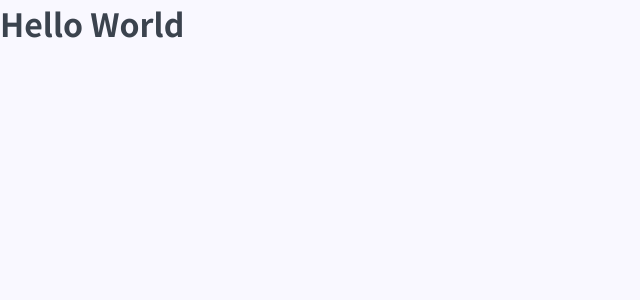
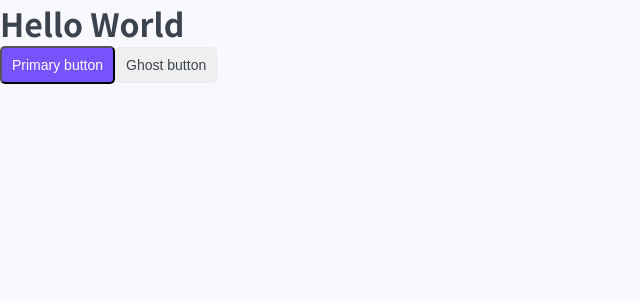
Before and after one commit to MaksimShachykau/Next-JS, a Next.js app: page / in a window 1280 px wide. Shown: the top 300 px of the page, without its empty margins (0-640 px from the left). Built offline with nearby package versions, Linux system fonts and the light colour scheme.

Commit message:
B-5: add Button component

```diff
--- /dev/null
+++ b/components/Button/Button.module.css
@@ -0,0 +1,33 @@
+.button {
+	display: inline-block;
+	box-sizing: border-box;
+	cursor: pointer;
+	border-radius: 5px;
+	font-size: 14px;
+	font-weight: 400;
+	line-height: 14px;
+	text-align: center;
+	padding: 10px;
+	transition: all .2s;
+}
+
+.primary {
+	color: white;
+	background-color: var(--primary);
+}
+
+.primary:hover {
+	color: white;
+	background-color: var(--primary-hover);
+}
+
+.ghost {
+	color: var(--black);
+	background-color: none;
+	border: var(--border-btn-gray);
+}
+
+.ghost:hover {
+	color: white;
+	background-color: var(--primary-hover);
+}
--- /dev/null
+++ b/components/Button/Button.props.ts
@@ -0,0 +1,6 @@
+import { ReactNode } from 'react';
+
+export interface IButtonProps {
+    type: 'primary' | 'ghost',
+    children: ReactNode
+}
--- /dev/null
+++ b/components/Button/Button.tsx
@@ -0,0 +1,15 @@
+import React from 'react';
+import cn from 'classnames';
+
+import { IButtonProps } from './Button.props';
+
+import styles from './Button.module.css';
+
+const Button = ({ type, children }: IButtonProps): JSX.Element => {
+    return <button className={cn(styles['button'], {
+        [styles.primary]:  type === 'primary',
+        [styles.ghost]:  type === 'ghost'
+    })}>{children}</button>;
+};
+
+export default Button;
--- /dev/null
+++ b/components/Button/index.ts
@@ -0,0 +1,3 @@
+import Button  from './Button';
+
+export default Button;
--- a/components/HTag/HTag.tsx
+++ b/components/HTag/HTag.tsx
@@ -1,14 +1,16 @@
 import React from 'react';
 import { IHTagProps } from './HTag.props';
+
+import styles from './HTag.module.css';
 
 const HTag = ({ tag, children }: IHTagProps): JSX.Element => {
     switch (tag) {
         case 'h1':
-            return <h1>{children}</h1>;
+            return <h1 className={styles['h1']}>{children}</h1>;
         case 'h2':
-            return <h2>{children}</h2>;
+            return <h2 className={styles['h2']}>{children}</h2>;
         case 'h3':
-            return <h3>{children}</h3>;
+            return <h3 className={styles['h3']}>{children}</h3>;
         default:
             return <></>;
     }
--- a/components/index.ts
+++ b/components/index.ts
@@ -1 +1,2 @@
 export * from './HTag';
+export * from './Button';
--- a/package.json
+++ b/package.json
@@ -14,6 +14,7 @@
     "@types/node": "20.5.7",
     "@types/react": "18.2.21",
     "@types/react-dom": "18.2.7",
+    "classnames": "^2.3.2",
     "cross-env": "^7.0.3",
     "eslint": "8.48.0",
     "eslint-config-next": "13.4.19",
--- a/pages/index.tsx
+++ b/pages/index.tsx
@@ -1,5 +1,6 @@
 import Head from 'next/head';
 import HTag from '@/components/HTag';
+import Button from '@/components/Button';
 
 export default function Home(): JSX.Element {
   return (
@@ -12,6 +13,8 @@ export default function Home(): JSX.Element {
       </Head>
       <main>
         <HTag tag='h1'>Hello World</HTag>
+        <Button type='primary'>Primary button</Button>
+        <Button type='ghost'>Ghost button</Button>
       </main>
     </>
   );
--- a/styles/globals.css
+++ b/styles/globals.css
@@ -24,10 +24,12 @@ a {
 :root {
 	--black: #3B434E;
 	--primary: #7653FC;
+	--primary-hover: #5E3EE0;
 	--red-000: #DE0000;
 	--red-836: #FC836D;
 	--grin-037: #1DC37E;
 	--grin-884: #C8F8E4;
 	--background: #F9F8FF;
+	--border-btn-gray: 1px solid #EBEBEB;
 	--font-family: 'Noto Sans KR', sans-serif;
 }
```
Also changed, not shown: 1 other file (tests, documents, lock files or other folders).
